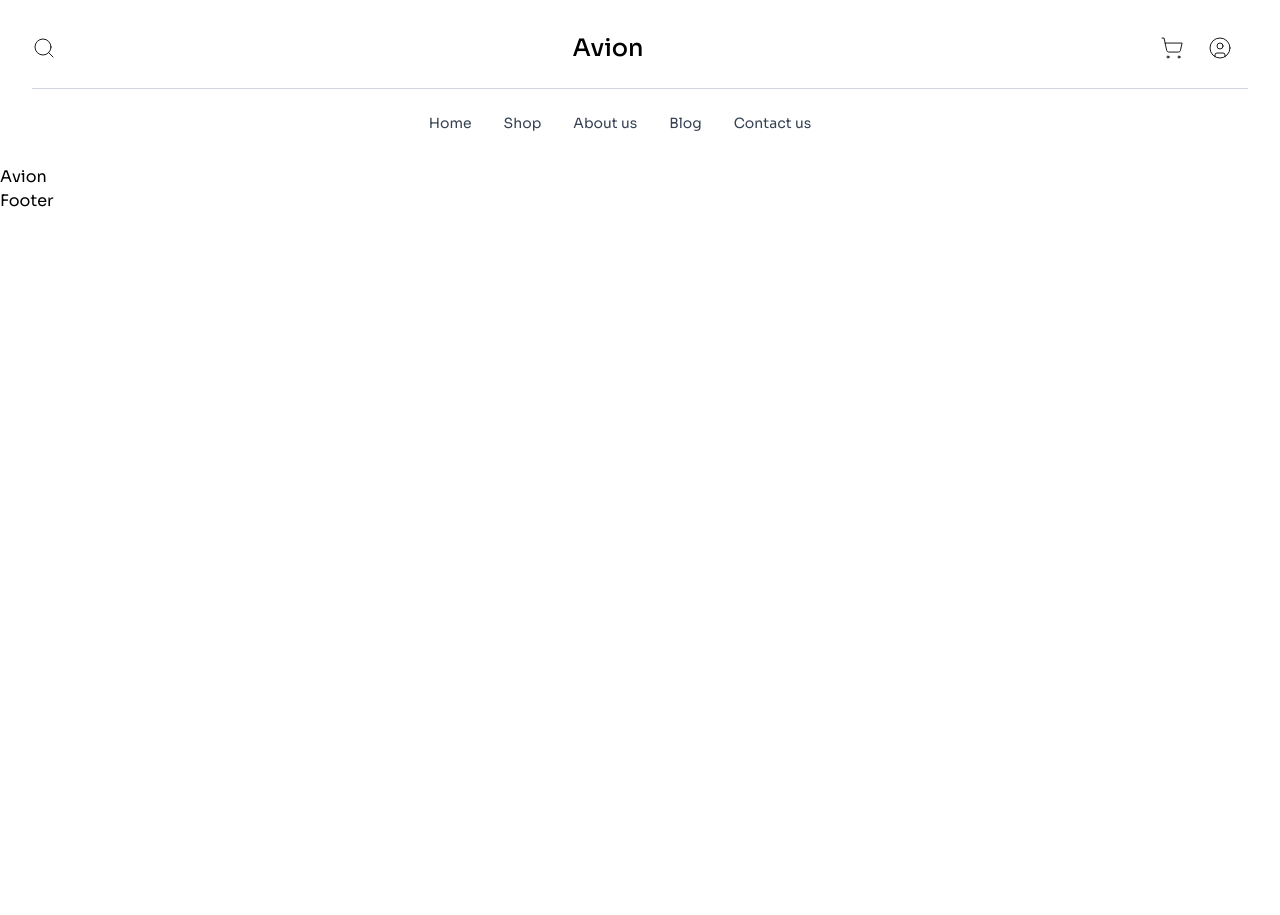
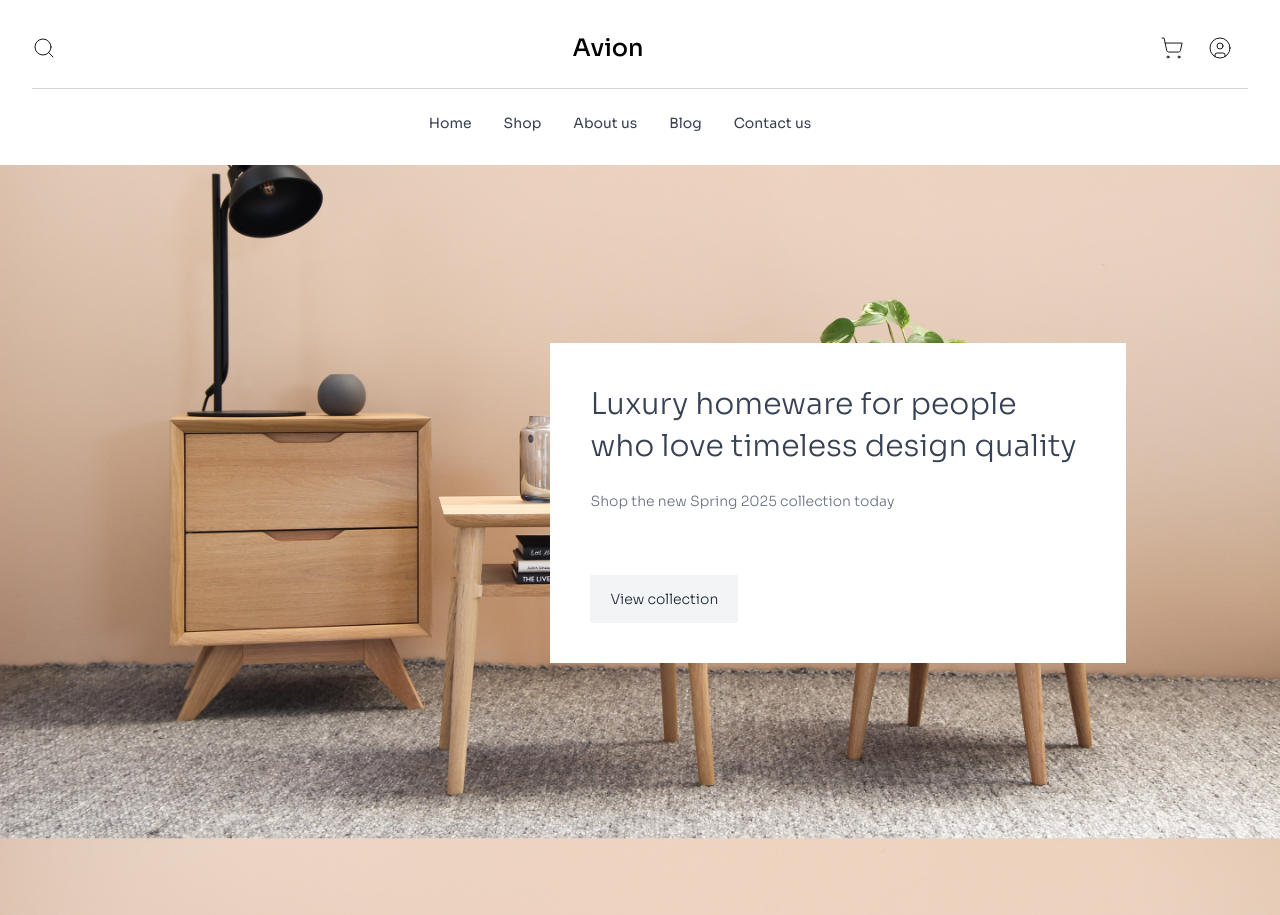
Before and after one commit to abdrzqsalihu/avion, a Next.js app: page / in a window 1280 px wide. Before the commit the page ends 800 px from the top, so only its background shows below. Built offline with nearby package versions, Linux system fonts and the light colour scheme.

Commit message:
implemented the hero section component

```diff
--- /dev/null
+++ b/app/components/Hero.tsx
@@ -0,0 +1,65 @@
+import Image from "next/image";
+import React from "react";
+
+const Hero = () => {
+  return (
+    <>
+      <div className="p-5 md:hidden">
+        <h1 className="text-2xl text-gray-700 font-light leading-8.5">
+          Luxury homeware for people who love timeless design quality
+        </h1>
+        <p className="mt-6 text-sm text-gray-600 font-extralight leading-6.5">
+          With our new collection, view over 400 bespoke pieces from homeware
+          through to furniture today
+        </p>
+        <button className="w-full p-3.5 bg-gray-100 mt-8 text-xs text-gray-800 font-light">
+          View collection
+        </button>
+      </div>
+
+      <Image
+        src={"/hero.jpeg"}
+        alt="hero"
+        width={1000}
+        height={1000}
+        className="mt-6 md:hidden"
+      />
+
+      {/* MEDIUM SCREEN  */}
+      <div
+        className="hidden md:block"
+        style={{
+          position: "relative",
+          width: "100%",
+          height: "750px",
+          backgroundImage: "url(/hero.jpeg)",
+          backgroundSize: "cover",
+          backgroundPosition: "center -180px",
+        }}
+      >
+        <div
+          className="bg-white p-8 lg:p-10 max-w-lg lg:max-w-xl"
+          style={{
+            position: "absolute",
+            top: "45%",
+            right: "12%",
+            transform: "translate(-0%, -50%)",
+          }}
+        >
+          <h1 className="text-xl lg:text-3xl text-gray-700 font-light leading-8 lg:leading-10.5">
+            Luxury homeware for people who love timeless design quality
+          </h1>
+          <p className="mt-4 lg:mt-6 text-xs lg:text-sm text-gray-500 font-extralight">
+            Shop the new Spring 2025 collection today
+          </p>
+
+          <button className="p-3.5 px-5 bg-gray-100 mt-12 lg:mt-16 text-xs lg:text-sm text-gray-800 font-light">
+            View collection
+          </button>
+        </div>
+      </div>
+    </>
+  );
+};
+
+export default Hero;
--- a/app/layout.tsx
+++ b/app/layout.tsx
@@ -7,6 +7,7 @@ import Footer from "@/components/Footer";
 const soraSans = Sora({
   variable: "--font-sora",
   subsets: ["latin"],
+  weight: ["300", "400", "500", "600", "700"],
 });
 
 export const metadata: Metadata = {
--- a/app/page.tsx
+++ b/app/page.tsx
@@ -1,7 +1,9 @@
+import Hero from "./components/Hero";
+
 export default function Home() {
   return (
     <div>
-      <h1>Avion</h1>
+      <Hero />
     </div>
   );
 }
--- a/components/Footer.tsx
+++ b/components/Footer.tsx
@@ -1,7 +1,7 @@
 import React from "react";
 
 const Footer = () => {
-  return <div>Footer</div>;
+  return <div></div>;
 };
 
 export default Footer;
```
Also changed, not shown: public/hero.jpeg (added).
